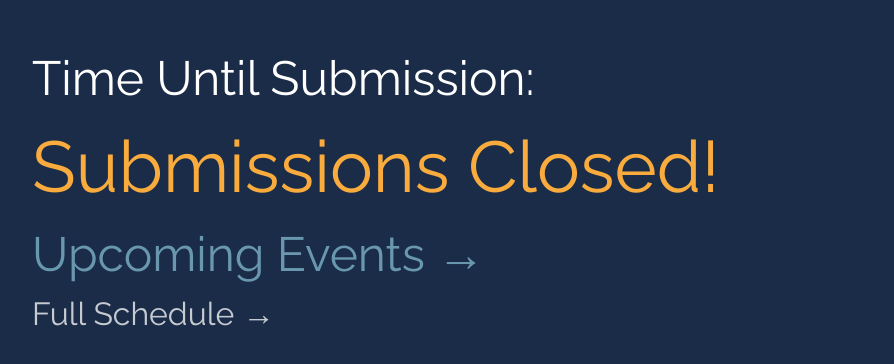
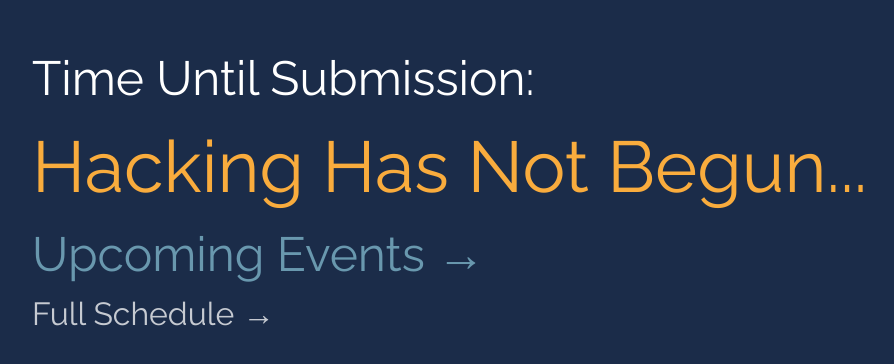
Before and after one commit to sigmahacks/timer, a website: page index.html in a window 1280 px wide. Shown: the part 214-578 px from the top of the page, without its empty margins (53-947 px from the left). Drawn offline with nearby package versions, Linux system fonts and the light colour scheme.

Commit message:
Add pre-event submission timing

```diff
--- a/index.html
+++ b/index.html
@@ -113,7 +113,7 @@
 
 
 // Set the date we're counting down to
-var countDownDate = new Date("2020-07-25T21:00:00-07:00").getTime();
+var countDownDate = new Date("2021-06-26T21:00:00-07:00").getTime();
 
 // Update the count down every 1 second
 var x = setInterval(function() {
@@ -134,9 +134,9 @@ var x = setInterval(function() {
   document.getElementById("demo").innerHTML = hours+days*24 + " : "
   + ((minutes<10)?"0"+minutes:minutes) + " : " + ((seconds<10)?"0"+seconds:seconds) + "";
 
-//   if (distance > 86400000) {
-//       document.getElementById("demo").innerHTML = "hacking has not begun..."
-//   }
+  if (distance > 86400000) {
+      document.getElementById("demo").innerHTML = "Hacking Has Not Begun..."
+  }
 
   // If the count down is finished, write some text
   if (distance < 0) {
```
